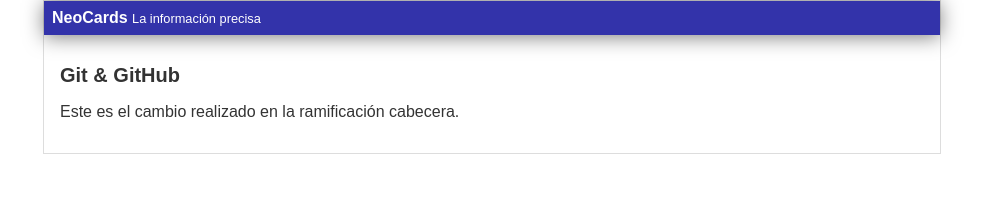
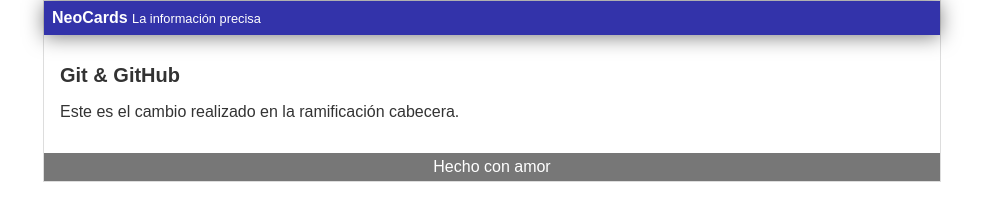
Before and after one commit to CarlosBrignardello/apuntes-git, a plain HTML site: page SITIO WEB/index.html in a window 1280 px wide. Shown: the whole page, without its empty margins (148-1131 px from the left). Drawn offline with Linux system fonts and the light colour scheme.

Commit message:
Footer actualizado

```diff
--- a/SITIO WEB/index.html
+++ b/SITIO WEB/index.html
@@ -17,6 +17,9 @@
             <h1>Git & GitHub</h1>
             <p>Este es el cambio realizado en la ramificación cabecera.</p>
         </div>
+        <div class="footer">
+            Hecho con amor
+        </div>
     </div>
 
 </body>
--- a/SITIO WEB/styles.css
+++ b/SITIO WEB/styles.css
@@ -37,3 +37,10 @@ body{
 .posts{
     padding: 1em;
 }
+
+.footer{
+    background: #777777;
+    color:white;
+    text-align: center;
+    padding: 5px;
+}
```
